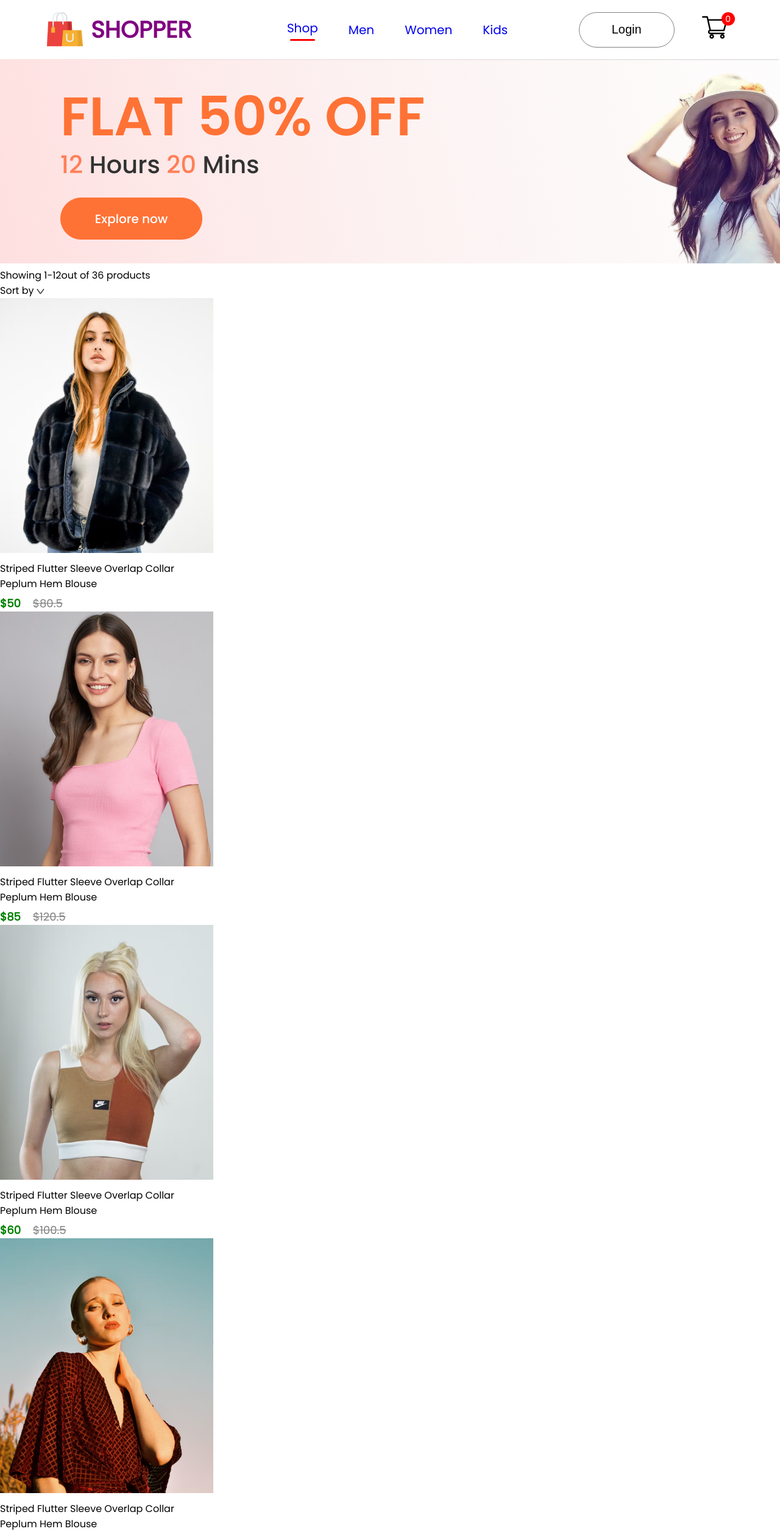
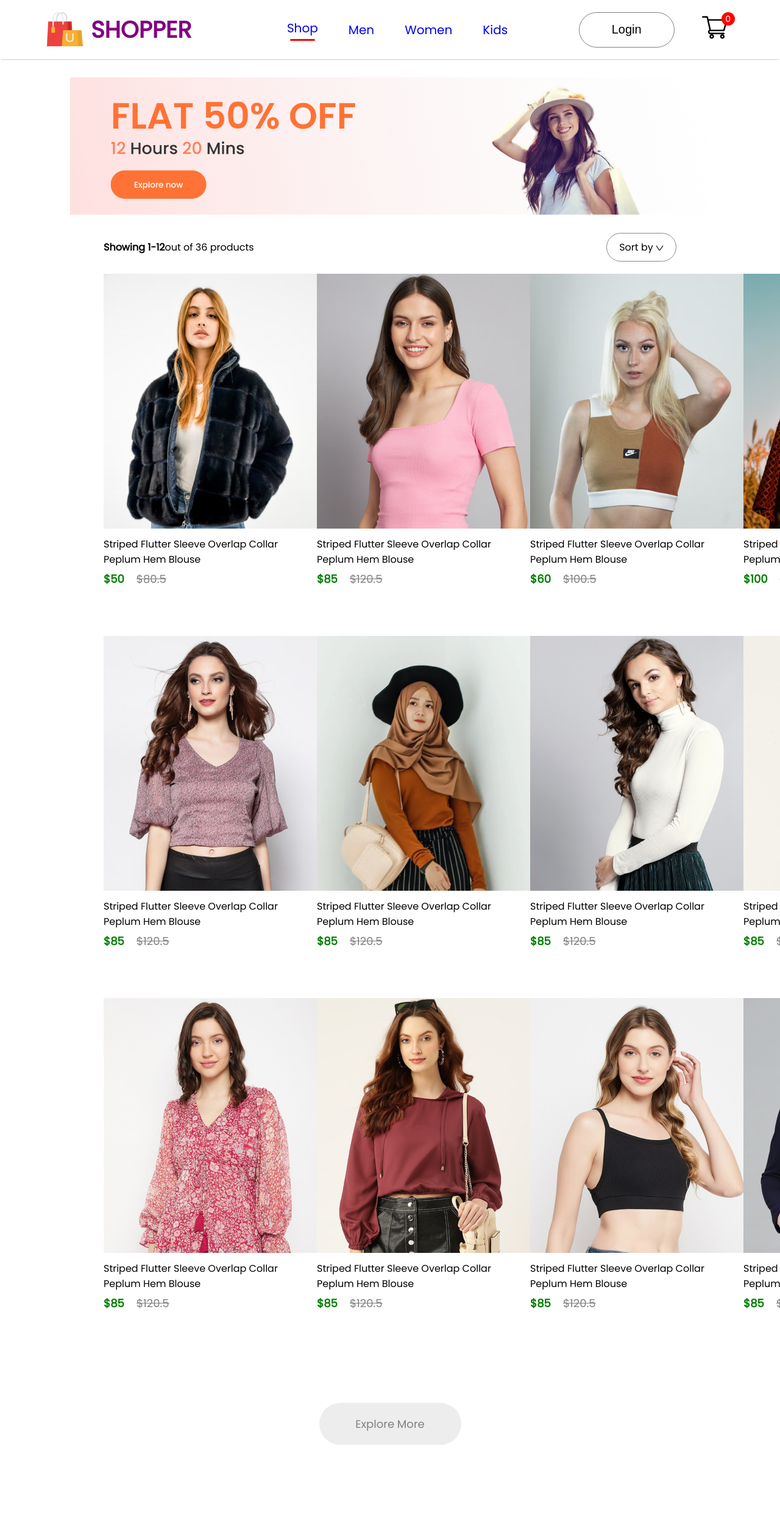
Before and after one commit to janbogosyan/shop, a React (Create React App) app: page /womens in a window 1280 px wide. Shown: the top 2521 px of the page at 61% size. Built offline with nearby package versions, Linux system fonts and the light colour scheme.

Commit message:
loginsignup

```diff
--- /dev/null
+++ b/src/pages/CSS/loginsignup.css
@@ -0,0 +1,35 @@
+.loginsignup {
+    width: 100%;
+    height: 80vh;
+    background: #fce3fe;
+    padding-top: 100px;
+}
+
+.loginsignup-container {
+    width: 580px;
+    height: 600px;
+    background: white;
+    margin: auto;
+    padding: 40px
+}
+
+.oginsignup-container h1 {
+    margin: 20px 0px;
+}
+
+.loginsignup-fields {
+    display: flex;
+    flex-direction: column;
+    gap: 29px;
+    margin-top: 30px;
+}
+
+.loginsignup-fields input {
+    height: 72px;
+    width: 100%;
+    padding-left: 20px;
+    border: 1px solid #c9c9c9;
+    outline: none;
+    color: greenyellow;
+    font-size: 18px;
+}
--- a/src/pages/CSS/shopCategory.css
+++ b/src/pages/CSS/shopCategory.css
@@ -0,0 +1,43 @@
+.shopcategory-banner {
+    display: block;
+    margin: 30px auto;
+    width: 82%;
+}
+
+.shopcategory-indexSort {
+    display: flex;
+    margin: 0px 170px;
+    justify-content: space-between;
+    align-items: center;
+}
+
+.shopcategory-sort {
+    padding: 10px 20px;
+    border-radius: 40px;
+    border: 1px solid #888;
+}
+
+.shopcategory-indexSort p span {
+    font-weight: 600;
+}
+
+.shopcategory-products {
+    margin: 20px 170px;
+    display: grid;
+    grid-template-columns: 1fr 1fr 1fr 1fr;
+    row-gap: 80px;
+}
+
+.shopcategory-loadmore {
+    display: flex;
+    justify-content: center;
+    align-items: center;
+    margin: 150px auto;
+    width: 233px;
+    height: 69px;
+    border-radius: 75px;
+    background: #ededed;
+    color: gray;
+    font-size: 18px;
+    font-weight: 500;
+}
--- a/src/pages/LoginSignup.jsx
+++ b/src/pages/LoginSignup.jsx
@@ -1,9 +1,23 @@
 import React from 'react'
+import './CSS/loginsignup.css'
 
 const LoginSignup = () => {
     return (
-        <div>
-
+        <div className='loginsignup'>
+            <div className="loginsignup-container">
+                <h1>Sign Up</h1>
+                <div className="loginsignup-fields">
+                    <input type='text' placeholder='your name' />
+                    <input type="email" placeholder='email adress' />
+                    <input type="password" placeholder='password' />
+                </div>
+                <button>Continue</button>
+                <p className="loginsignup-login">Already have an account? <span>Login here</span></p>
+                <div className="loginsignup-agree">
+                    <input type="checkbox" name='' id='' />
+                    <p>By continue i agree to the terms of use & privacy policy.</p>
+                </div>
+            </div>
         </div>
     )
 }
--- a/src/pages/ShopCategory.jsx
+++ b/src/pages/ShopCategory.jsx
@@ -13,7 +13,7 @@
     console.log(typeof(all_product))
     return (
         <div className='shop-category'>
-            <img src={props.banner} alt='banner imgage' />
+            <img className='shopcategory-banner' src={props.banner} alt='banner imgage' />
             <div className="shopcategory-indexSort">
                 <p>
                     <span>Showing 1-12</span>out of 36 products
@@ -45,6 +45,9 @@
                     }
                 }) :  null } */}
             </div>
+            <div className="shopcategory-loadmore">
+                Explore More
+            </div>
         </div>
     )
 }
```
